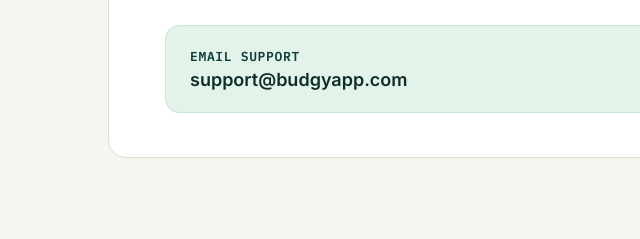
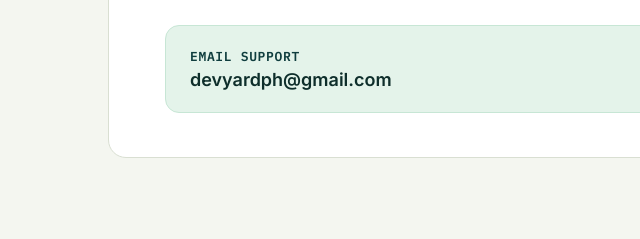
Before and after one commit to devyardph/DYS.BUDGY.WEB, a plain HTML site: page index.html in a window 1280 px wide. Shown: the part 6179-6418 px from the top of the page, 0-640 px from the left. Drawn offline with Linux system fonts and the light colour scheme.

Commit message:
Update index.html

```diff
--- a/index.html
+++ b/index.html
@@ -617,9 +617,9 @@
         <div class="support-contact">
           <div>
             <div class="label">Email support</div>
-            <div class="addr">support@budgyapp.com</div>
+            <div class="addr">devyardph@gmail.com</div>
           </div>
-          <a href="mailto:support@budgyapp.com" class="btn-store"><span class="stack">Contact us</span></a>
+          <a href="mailto:devyardph@gmail.com" class="btn-store"><span class="stack">Contact us</span></a>
         </div>
       </div>
     </div>
```
